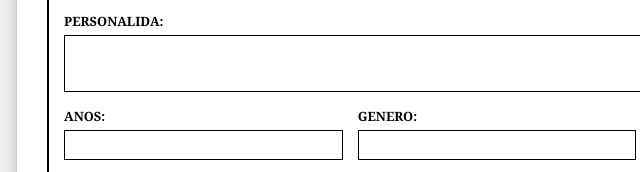
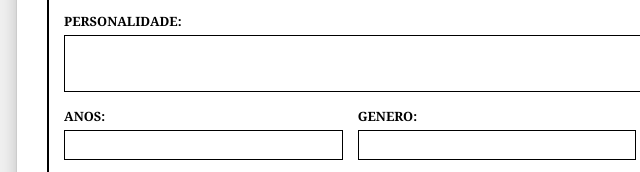
Before and after one commit to Gamescrone/ficha-de-mini-six, a plain HTML site: page Ficha.html in a window 1280 px wide. Shown: the part 400-572 px from the top of the page, 143-783 px from the left. Drawn offline with Linux system fonts and the light colour scheme.

Commit message:
Update Ficha.html

```diff
--- a/Ficha.html
+++ b/Ficha.html
@@ -28,7 +28,7 @@
             <textarea id="aparencia" name="aparencia" rows="3"></textarea>
         </div>
         <div class="campo grande">
-            <label for="personalidade">PERSONALIDA:</label>
+            <label for="personalidade">PERSONALIDADE:</label>
             <textarea id="personalidade" name="personalidade" rows="3"></textarea>
         </div>
         <div class="dados-pequenos">
```
